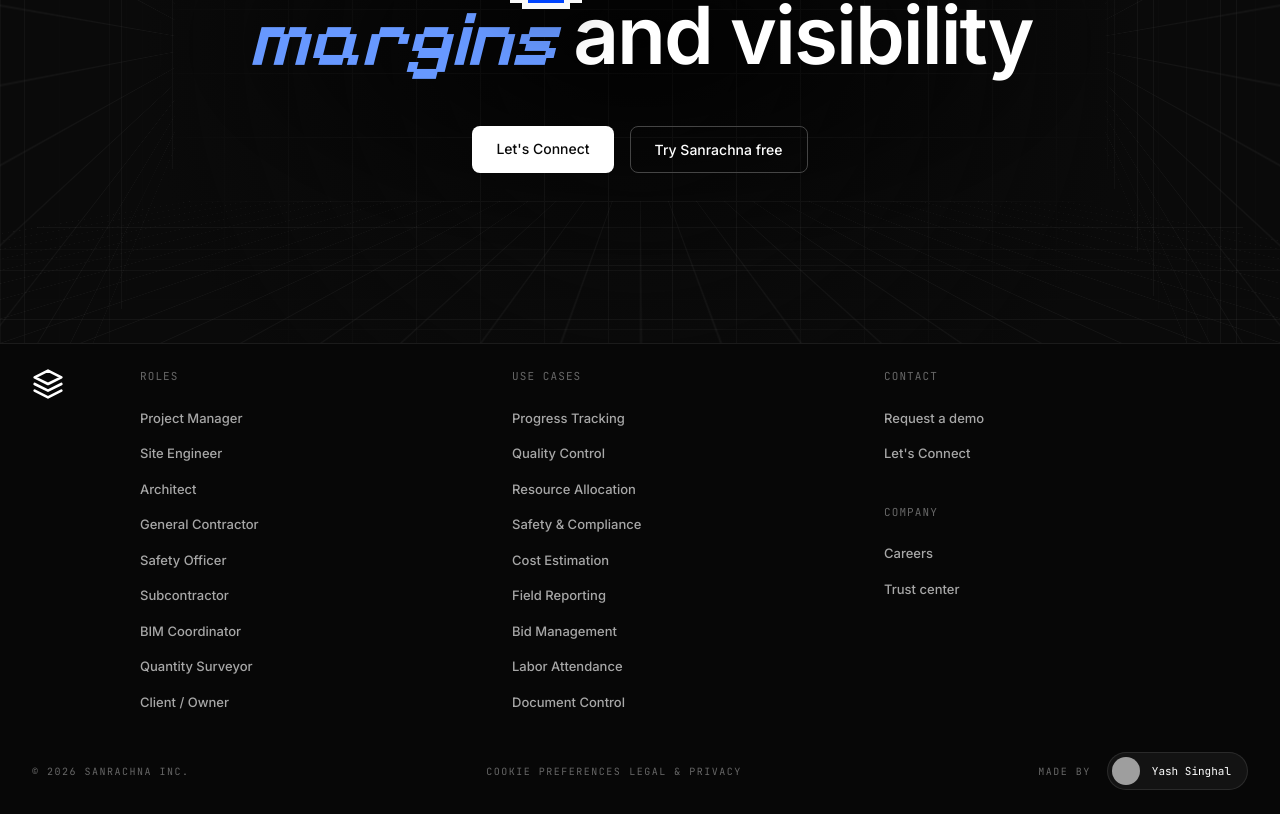
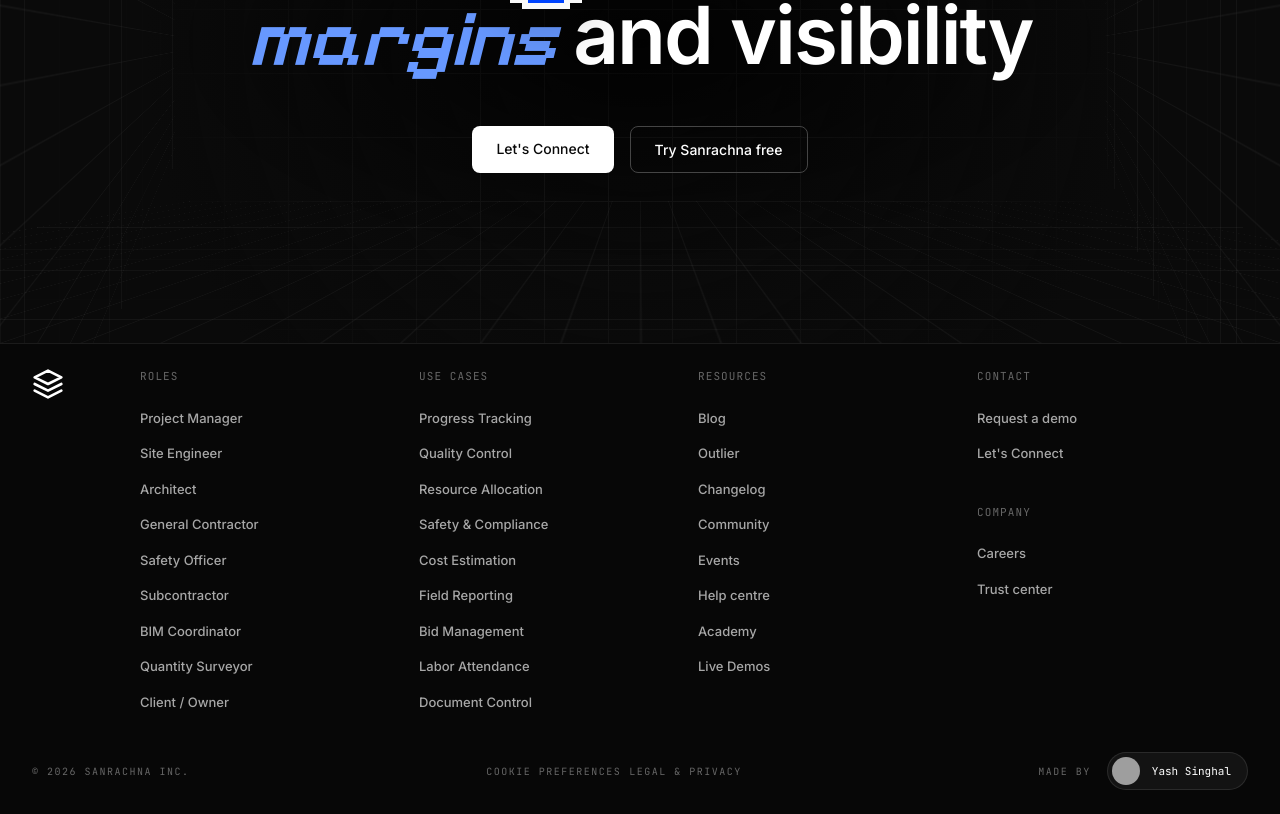
Before and after one commit to yashsinghal1234/sanrachna_final, a React (Vite) app in the folder frontend-v2/: page / in a window 1280 px wide. Shown: the part 8631-9445 px from the top of the page. Built offline with nearby package versions, Linux system fonts and the light colour scheme; no server answers; grey boxes are pictures that could not be loaded.

Commit message:
Revert "chore: remove resources column from footer since it's a side project"
This reverts commit 65dcec8452732e904035b7910b49096c2638efdd.

```diff
--- a/frontend-v2/src/pages/LandingPage.tsx
+++ b/frontend-v2/src/pages/LandingPage.tsx
@@ -1015,7 +1015,7 @@
                 </svg>
             </div>
 
-            <div className="flex-1 grid grid-cols-2 md:grid-cols-3 gap-8 text-ash">
+            <div className="flex-1 grid grid-cols-2 md:grid-cols-4 gap-8 text-ash">
 
                {/* ROLES */}
                <div className="flex flex-col gap-4">
@@ -1045,6 +1045,18 @@
                  <Link to="/signup" className="footer-link">Document Control</Link>
                </div>
 
+               {/* RESOURCES */}
+               <div className="flex flex-col gap-4">
+                   <div className="text-[11px] font-mono tracking-[0.1em] text-ash/60 mb-2 uppercase">Resources</div>
+                   <Link to="#" className="footer-link">Blog</Link>
+                   <Link to="#" className="footer-link">Outlier</Link>
+                   <Link to="#" className="footer-link">Changelog</Link>
+                   <Link to="#" className="footer-link">Community</Link>
+                   <Link to="#" className="footer-link">Events</Link>
+                   <Link to="#" className="footer-link">Help centre</Link>
+                   <Link to="#" className="footer-link">Academy</Link>
+                   <Link to="#" className="footer-link">Live Demos</Link>
+               </div>
 
                {/* CONTACT & COMPANY */}
                <div className="flex flex-col gap-10">
```
